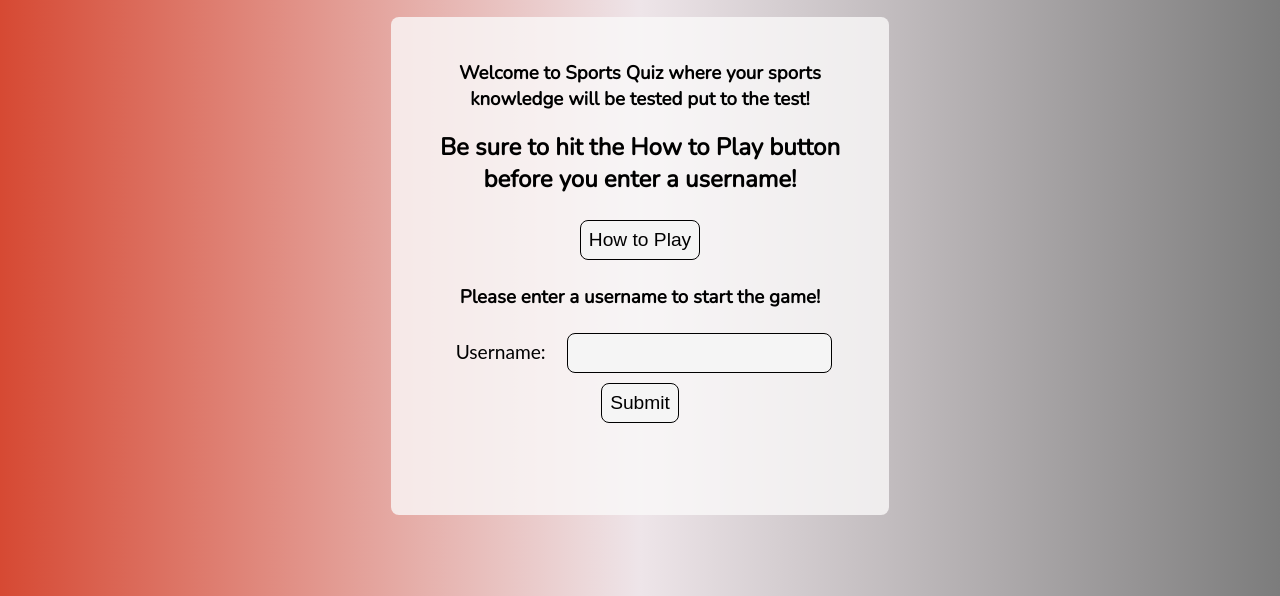
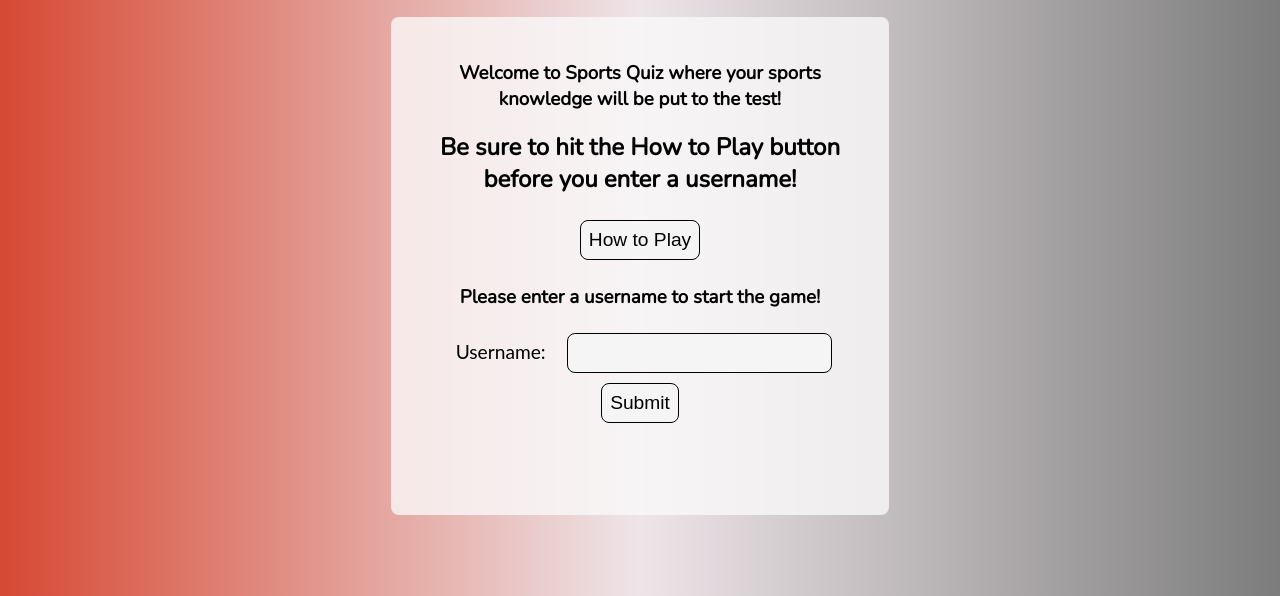
Before and after one commit to Marchopkins96/sports-quiz, a plain HTML site: page index.html in a window 1280 px wide. Shown: the part 121-717 px from the top of the page. Drawn offline with nearby package versions, Linux system fonts and the light colour scheme.

Commit message:
Fix spelling error in h3 text heading

```diff
--- a/index.html
+++ b/index.html
@@ -16,7 +16,7 @@
     </header>
     <!-- To input username -->
     <section id="username-area" class="container">
-        <h3>Welcome to Sports Quiz where your sports knowledge will be tested put to the test!</h3>
+        <h3>Welcome to Sports Quiz where your sports knowledge will be put to the test!</h3>
         <h2>Be sure to hit the How to Play button before you enter a username!</h2>
         <div class="controls">
             <button class="btn-ctrl" id="howToPlayBtn">How to Play</button>
```
